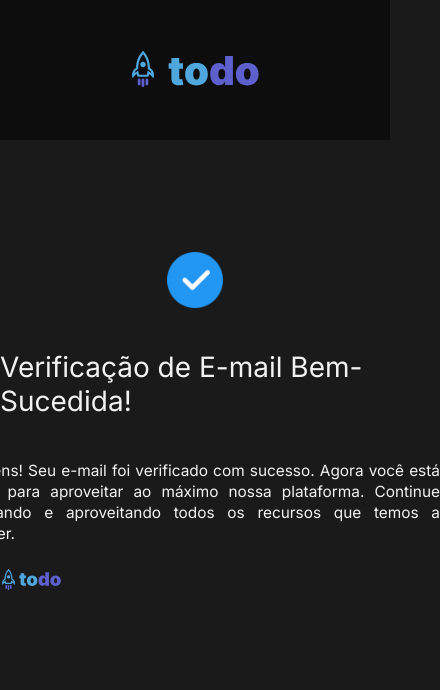
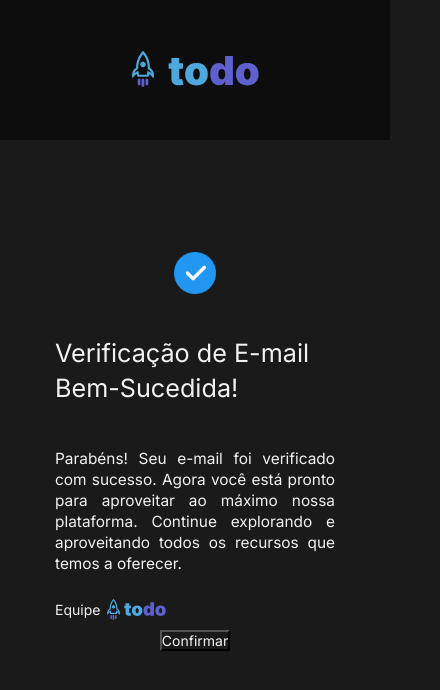
Before and after one commit to kaiomoreira-dev/app-todo, a React (Vite) app: page /verify-email in a window 390 px wide. Shown: the top 690 px of the page, 440 px wide, since content can reach past the window. Built offline with nearby package versions, Linux system fonts and the light colour scheme; no server answers.

Commit message:
alter: logic for confirmn verify-email

```diff
--- a/src/components/pages/users/verify-email/Veirfy-Email.tsx
+++ b/src/components/pages/users/verify-email/Veirfy-Email.tsx
@@ -5,27 +5,31 @@ import verificationImg from '../../../../assets/verification.png';
 import rocketImg from '../../../../assets/rocket.svg';
 import todoImg from '../../../../assets/todo.svg';
 import { useLocation } from 'react-router';
+import { useEffect } from 'react';
 
 export function VerifyEmail(){
     const { search } = useLocation();
 
     const params = new URLSearchParams(search);
+    const email = params.get('email');
     const token = params.get('token');
-    console.log(token);
 
-    // async function verifyEmail(){
-    //     const passowrd = ''
-    //     const response = await fetch(`http://localhost:3000/api/users/verify-email?token=${token}`, {
-    //         method: 'PATCH',
-    //         headers: {
-    //             'Content-Type': 'application/json',
-    //         },
-    //         body: JSON.stringify({ passowrd }),
-    //     });
+   useEffect(()=>{
+    async function verifyEmail(){
+        const response = await fetch(`http://localhost:3000/api/users/verify-email?email=${email}&token=${token}`, {
+            method: 'PATCH',
+            headers: {
+                'Content-Type': 'application/json',
+            },
+            body: JSON.stringify({ passowrd: '123456789' }),
+        });
 
-    //     const data = await response.json();
-    //     console.log(data);
-    // }
+        const data = await response.json();
+        console.log(data);
+    }
+
+    verifyEmail()
+   })
 
     return(
         <div className={styles.container}>
@@ -41,6 +45,7 @@ export function VerifyEmail(){
                  <img src={rocketImg} alt="" />
                  <img src={todoImg} alt="" />
                 </span>
+                <button>Confirmar</button>
             </div>
             <Footer />
         </div>
--- a/src/components/pages/users/verify-email/Verify-Email.module.css
+++ b/src/components/pages/users/verify-email/Verify-Email.module.css
@@ -26,6 +26,7 @@ body{
 .verification-content strong{
     font-size: 2rem;
     margin-bottom: 3rem;
+    line-height: 2.5rem;
 }
 
 .verification-content p{
@@ -54,9 +55,26 @@ body{
 }
 
 @media (max-width: 576px) {
+    .verification-content img{
+        width: 3rem;
+        height: 3rem;
+    }
+
     .verification-content{
-        min-height: 100vh;
-        width: 100vw;
+        width: 80vw;
 
     }
+
+    .verification-content strong{
+        width: 20rem;
+        font-size: 1.8rem;
+    }
+
+    .verification-content p{
+        width: 20rem;
+    }
+
+    .icon{
+        width: 20rem;
+    }
 }
```
